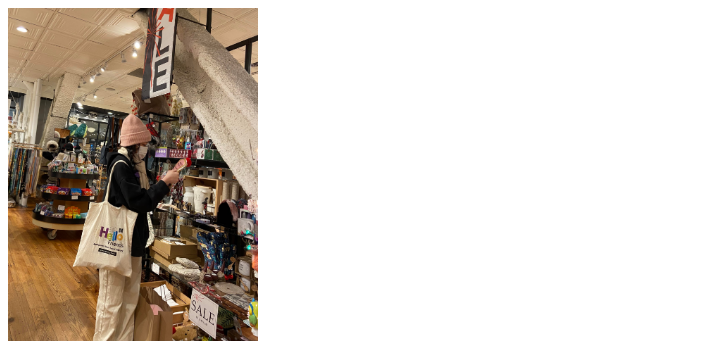
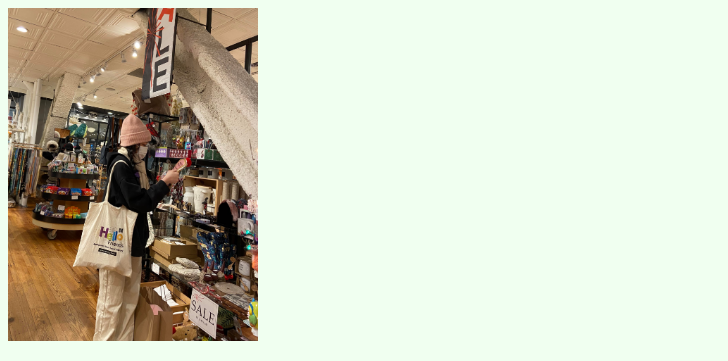
Before and after one commit to Ngntran16/My-profile, a plain HTML site: page index.html in a window 1280 px wide. Shown: the top 361 px of the page, without its empty margins (0-728 px from the left). Drawn offline with Linux system fonts and the light colour scheme.

Commit message:
adding CSS to My Profile Project

```diff
--- a/index.html
+++ b/index.html
@@ -6,6 +6,17 @@
     <meta name="viewport" content="width=device-width, initial-scale=1.0">
     <title>AboutNguyen</title>
 </head>
+
+<style>
+    body{
+        background-color: honeydew;
+    }
+
+
+
+
+
+</style>
 <body>
     <div id="main-container">
         <div class="profile">
```
Also changed, not shown: CSS/global.css (added).
